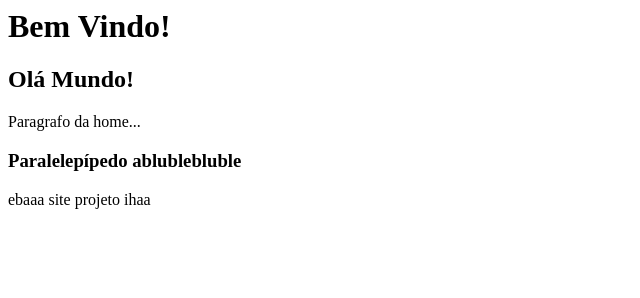
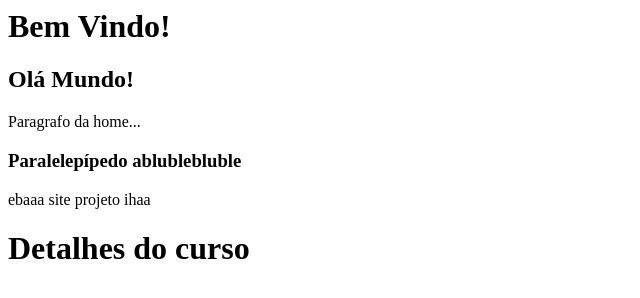
Before and after one commit to KaiqueMDEV/curso_github, a plain HTML site: page index.html in a window 1280 px wide. Shown: the whole page, without its empty margins (0-640 px from the left). Drawn offline with Linux system fonts and the light colour scheme.

Commit message:
Terminando página home + index

```diff
--- a/index.html
+++ b/index.html
@@ -4,3 +4,5 @@
 
 <h3>Paralelepípedo ablublebluble</h3>
 <p>ebaaa site projeto ihaa</p>
+
+<h1>Detalhes do curso</h1>
```
Also changed, not shown: home.js (added).
